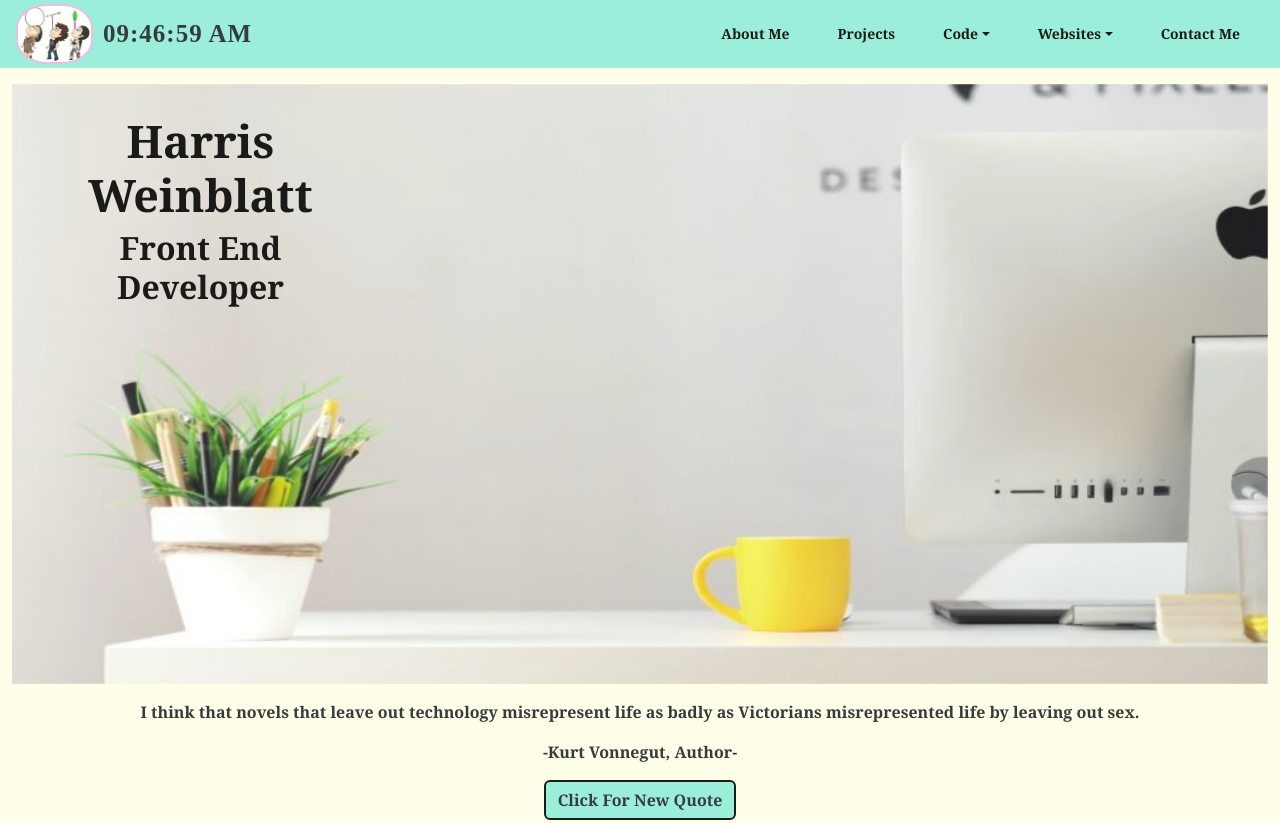
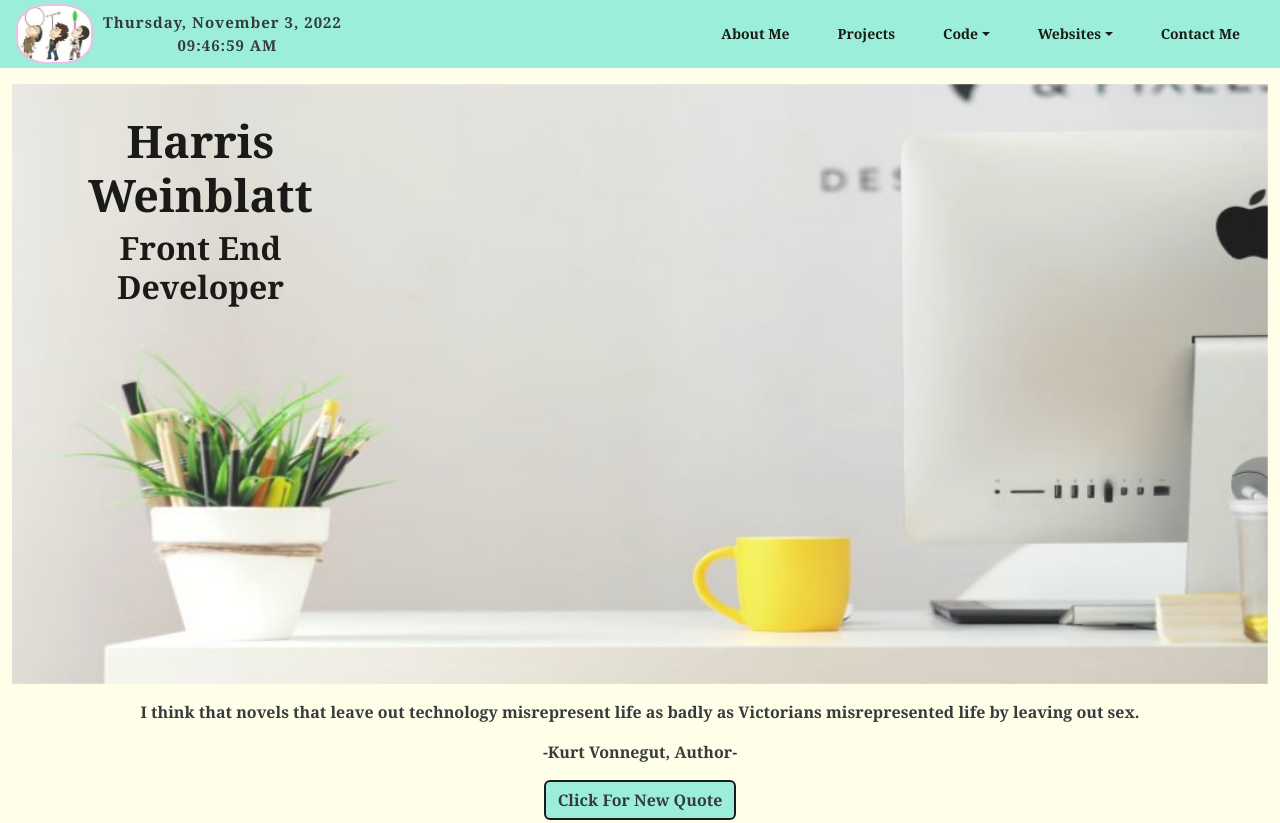
Before and after one commit to HarrisWeinblatt/HSW---Portfolio, a website: page index.html in a window 1280 px wide. Shown: the top 823 px of the page. Drawn offline with nearby package versions, Linux system fonts and the light colour scheme.

Commit message:
date and time

```diff
--- a/css/style.css
+++ b/css/style.css
@@ -36,6 +36,13 @@ footer {
 
 .container-fluid .row img {
     max-width: 100%;
+}
+
+/*Quotes*/
+.outer-container {
+    max-width: 80%;
+    display: inline-block;
+    position: relative;
 }
 
 /*About Me, Education, Skills*/
@@ -159,10 +166,9 @@ footer {
 }
 
 /* Clock counter */
-.clock {
+.clock, .date {
     padding-left: 10px;
-    font-size: 25px;
-    font-family: Orbitron;
+    font-size: 15px;
     letter-spacing: 1px;
     font-weight: bold;
 }
--- a/index.html
+++ b/index.html
@@ -23,7 +23,48 @@
     <nav class="navbar navbar-expand-lg p-1">
         <div class="container-fluid">
           <img src="images/logo.jpg" style="max-height: 60px;">
-          <div id="MyClockDisplay" class="clock" onload="showTime()"></div>
+
+
+          <div class="date">
+            <script language="JavaScript">
+            <!--
+            var current_date = new Date ( );
+
+            var month_names = new Array ( );
+            month_names[month_names.length] = "January";
+            month_names[month_names.length] = "February";
+            month_names[month_names.length] = "March";
+            month_names[month_names.length] = "April";
+            month_names[month_names.length] = "May";
+            month_names[month_names.length] = "June";
+            month_names[month_names.length] = "July";
+            month_names[month_names.length] = "August";
+            month_names[month_names.length] = "September";
+            month_names[month_names.length] = "October";
+            month_names[month_names.length] = "November";
+            month_names[month_names.length] = "December";
+
+            var day_names = new Array ( );
+            day_names[day_names.length] = "Sunday";
+            day_names[day_names.length] = "Monday";
+            day_names[day_names.length] = "Tuesday";
+            day_names[day_names.length] = "Wednesday";
+            day_names[day_names.length] = "Thursday";
+            day_names[day_names.length] = "Friday";
+            day_names[day_names.length] = "Saturday";
+
+            document.write ( day_names[current_date.getDay()] );
+            document.write ( ", " );
+            document.write ( month_names[current_date.getMonth()] );
+            document.write ( " " + current_date.getDate() );
+            document.write ( ", " );
+            document.write ( " " );
+            document.write ( " " + current_date.getFullYear() );
+            // -->
+            </script>
+            <div id="MyClockDisplay" class="clock" onload="showTime()"></div>
+          </div>
+
             <button class="navbar-toggler" type="button" data-bs-toggle="collapse" data-bs-target="#navbarNav"
                 aria-controls="navbarNav" aria-expanded="false" aria-label="Toggle navigation">
                 <span class="navbar-toggler-icon"></span>
--- a/index.js
+++ b/index.js
@@ -128,6 +128,9 @@ window.onload = function() {
   document.getElementById("generate").addEventListener('click', generateQuote);
 }
 
+// date counter
+
+
 
 // opens up my resume in a modal box
 
```
